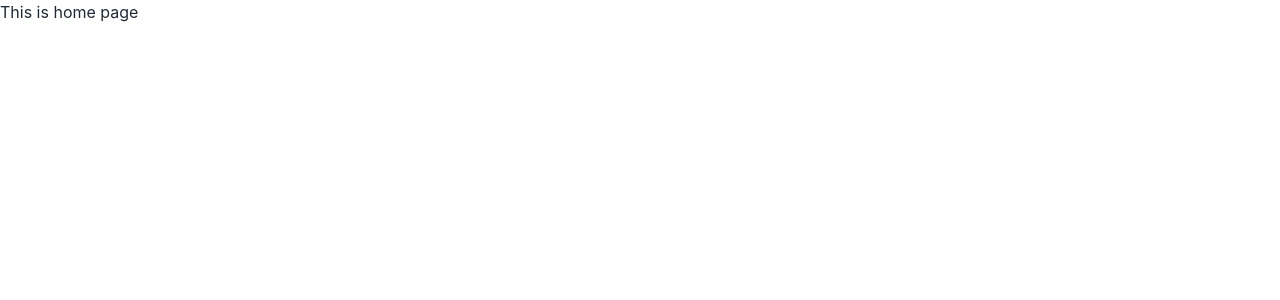
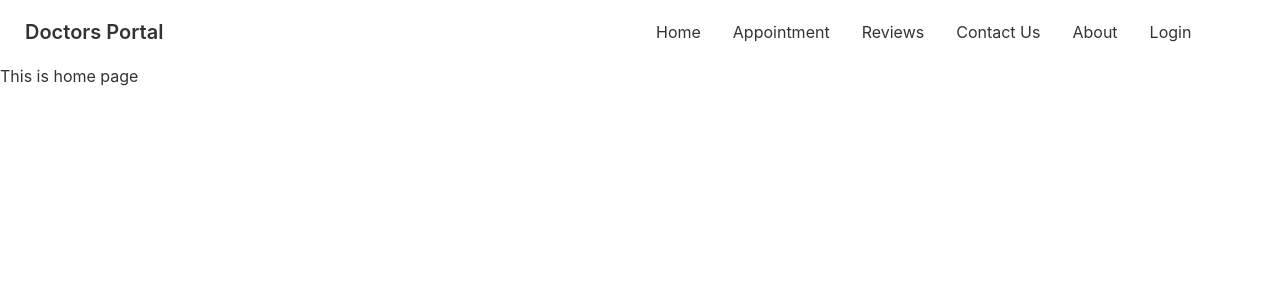
Before and after one commit to SR-Shahen/doctors-portal-client, a React (Create React App) app: page / in a window 1280 px wide. Shown: the top 300 px of the page. Built offline with nearby package versions, Linux system fonts and the light colour scheme.

Commit message:
added simple navbar

```diff
--- a/src/App.js
+++ b/src/App.js
@@ -2,10 +2,13 @@
 import { Route, Routes } from 'react-router-dom';
 import './App.css';
 import Home from './Pages/Home/Home';
+import Header from './Pages/Shared/Header'
+
 
 function App() {
   return (
     <div >
+      <Header></Header>
       <Routes>
         <Route path='/' element={<Home></Home>}></Route>
       </Routes>
--- a/src/Pages/Home/Home.js
+++ b/src/Pages/Home/Home.js
@@ -3,7 +3,8 @@
 const Home = () => {
     return (
         <div>
-            <h4>This is home page</h4>
+            <h4 >This is home page</h4>
+
         </div>
     );
 };
--- a/src/Pages/Home/Navbar.js
+++ /dev/null
@@ -1,11 +0,0 @@
-import React from 'react';
-
-const Navbar = () => {
-    return (
-        <div>
-
-        </div>
-    );
-};
-
-export default Navbar;
--- /dev/null
+++ b/src/Pages/Shared/Header.js
@@ -0,0 +1,36 @@
+import React from 'react';
+import { Link } from 'react-router-dom';
+
+const Header = () => {
+    const pageItems = <>
+        <li><Link to='/'> Home </Link></li>
+        <li><Link to='/appointment'> Appointment </Link></li>
+        <li><Link to='/review'> Reviews </Link></li>
+        <li><Link to='/contact'> Contact Us </Link></li>
+        <li><Link to='/about'> About </Link></li>
+        <li><Link to='/login'> Login </Link></li>
+    </>
+    return (
+        <div class="navbar bg-base-100">
+            <div class="navbar-start">
+                <div class="dropdown">
+                    <label tabindex="0" class="btn btn-ghost lg:hidden">
+                        <svg xmlns="http://www.w3.org/2000/svg" class="h-5 w-5" fill="none" viewBox="0 0 24 24" stroke="currentColor"><path stroke-linecap="round" stroke-linejoin="round" stroke-width="2" d="M4 6h16M4 12h8m-8 6h16" /></svg>
+                    </label>
+                    <ul tabindex="0" class="menu menu-compact dropdown-content mt-3 p-2 shadow bg-base-100 rounded-box w-52">
+                        {pageItems}
+                    </ul>
+                </div>
+                <a class="btn btn-ghost normal-case text-xl">Doctors Portal</a>
+            </div>
+            <div class="navbar-center hidden lg:flex">
+                <ul class="menu menu-horizontal p-0">
+                    {pageItems}
+                </ul>
+            </div>
+
+        </div>
+    );
+};
+
+export default Header;
--- a/tailwind.config.js
+++ b/tailwind.config.js
@@ -3,5 +3,21 @@
   theme: {
     extend: {},
   },
+  daisyui: {
+    themes: [
+      {
+        doctortheme: {
+          primary: "#0FCFEC",
+          secondary: "#19D3AE",
+          accent: "#3A4256",
+          neutral: "#3d4451",
+          "base-100": "#ffffff",
+        },
+      },
+      "dark",
+      "cupcake",
+    ],
+  },
+
   plugins: [require("daisyui")],
 }
```
